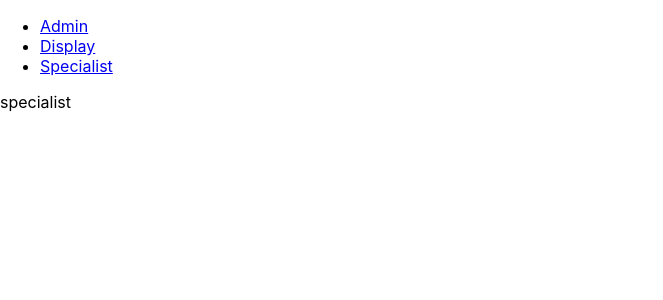
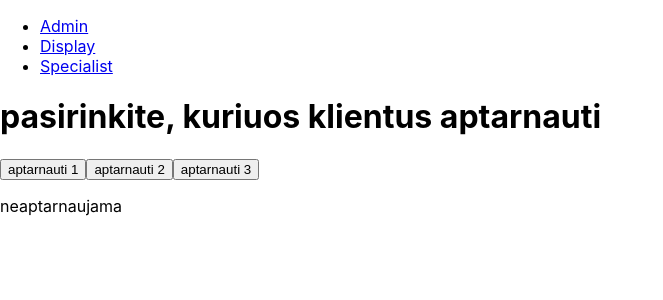
Before and after one commit to slawcka/Nfq2019, a React (Create React App) app: page /specialist in a window 1280 px wide. Shown: the top 300 px of the page, without its empty margins (0-663 px from the left). Built offline with nearby package versions, Linux system fonts and the light colour scheme.

Commit message:
add: specialist page

```diff
--- a/public/klientai.json
+++ b/public/klientai.json
@@ -3,31 +3,32 @@
         "spec1":
         [
             {
-                "vardas":"Vytas",
-                "pavarde":"Gedmindaudas"
+                "name":"Vytas",
+                "surname":"Gedmindaudas",
+                "number":101
             },
             {
-                "vardas":"Gytis",
-                "pavarde":"Asijus"
+                "name":"Gytis",
+                "surname":"Asijus",
+                "number":102
             },
             {
-                "vardas":"Vytas",
-                "pavarde":"Gerijus"
+                "name":"Vytas",
+                "surname":"Gerijus",
+                "number":103
             }
         ],
         "spec2":
         [
             {
-                "vardas":"Kestas",
-                "pavarde":"Ponas"
+                "name":"Kestas",
+                "surname":"Ponas",
+                "number":201
             },
             {
-                "vardas":"Jonas",
-                "pavarde":"Kanas"
-            },
-            {
-                "vardas":"Fonas",
-                "pavarde":"Vonus"
+                "name":"Jonas",
+                "surname":"Kanas",
+                "number":202
             }
 
         ]
@@ -35,16 +36,19 @@
         "spec3":
         [
             {
-                "vardas":"Gena",
-                "pavarde":"Metel"
+                "name":"Gena",
+                "surname":"Metel",
+                "number":301
             },
             {
-                "vardas":"Vycka",
-                "pavarde":"Butaut"
+                "name":"Vycka",
+                "surname":"Butaut",
+                "number":302
             },
             {
-                "vardas":"Voras",
-                "pavarde":"Buta"
+                "name":"Voras",
+                "surname":"Buta",
+                "number":303
             }
         ]
     }
--- a/src/App.js
+++ b/src/App.js
@@ -8,7 +8,8 @@ import Display from './components/Display';
 class App extends Component {
   state = {
     data: {},
-    loading: true
+    loading: true,
+    activeSpec:''
   }
 
   componentDidMount() {
@@ -31,7 +32,7 @@ class App extends Component {
   addClient = (e) => {
 
     let spec, data, object, Client, newClient, lastNumber, newNumber;
-    spec = e.target.dataset["specialistas"];
+    spec = e.target.dataset["specialist"];
     data = { ...this.state.data }
     object = data[0][spec]
     lastNumber = object.length
@@ -42,10 +43,10 @@ class App extends Component {
         newNumber = lastNumber;
         break;
       case "spec2":
-        newNumber = lastNumber + 100;
+        newNumber = lastNumber + 200;
         break;
       case "spec3":
-        newNumber = lastNumber + 200;
+        newNumber = lastNumber + 300;
     }
     console.log('lastNumber: ', lastNumber);
 
@@ -62,6 +63,22 @@ class App extends Component {
     console.log('specialist: ', newClient);
 
   }
+
+  deleteClient=()=>{
+
+    const data = { ...this.state.data };
+    const client=this.state.activeSpec
+    data[0][client].shift()
+    this.setState({data})
+
+
+  }
+  changeSpecialist=(e)=>{
+    const activeSpec = e.target.dataset["specialist"];
+    console.log('activeSpecialist: ', activeSpec);
+    this.setState({activeSpec})
+
+}
   render() {
 
     const state = this.state
@@ -86,7 +103,7 @@ class App extends Component {
 
       <Route exact path="/" component={()=> <Admin toLocalStorage={this.saveToLocalStorage} addClient={this.addClient} />} />
         <Route path="/display" component={Display} />
-        <Route path="/specialist" component={Specialist} />
+        <Route path="/specialist" component={()=> <Specialist changeSpec={this.changeSpecialist} deleteClient={this.deleteClient} state={this.state} />} />
         </div>
 
         </Router>
--- a/src/components/Admin.jsx
+++ b/src/components/Admin.jsx
@@ -4,9 +4,9 @@ const Admin = (props) => {
     return (
         <div>
             <h1>registruotis pas speca</h1>
-            <button onClick={props.addClient} data-specialistas="spec1">spec1</button>
-            <button onClick={props.addClient} data-specialistas="spec2">spec2</button>
-            <button onClick={props.addClient} data-specialistas="spec3">spec3</button>
+            <button onClick={props.addClient} data-specialist="spec1">spec1</button>
+            <button onClick={props.addClient} data-specialist="spec2">spec2</button>
+            <button onClick={props.addClient} data-specialist="spec3">spec3</button>
             <button onClick={props.toLocalStorage}>išsaugoti duomenis</button>
         </div>
     );
--- a/src/components/Specialist.jsx
+++ b/src/components/Specialist.jsx
@@ -1,9 +1,31 @@
-import React from 'react';
+import React from "react";
 
-const Specialist = () => {
+const Specialist = (props) => {
+
+    const { state, changeSpec, deleteClient } = props
+    let currentClientNumber, currentQueue
+    const showClient = (e) => {
+
+        if (state.data[0][state.activeSpec].length === 0) {
+            currentClientNumber = 0
+        } else {
+            currentClientNumber = state.data[0][state.activeSpec][0].number
+        }
+
+        currentQueue = state.data[0][state.activeSpec].length
+        return <div>
+            <h2>siuo metu aptarnaujamas: {state.activeSpec}</h2>
+            <p>aptarnaujamas numeris: {currentClientNumber}</p>
+            {(currentQueue < 1) ? <p>no clients in the queue</p> : <button onClick={deleteClient}>aptarnauta</button>}
+        </div>
+    }
     return (
         <div>
-            specialist
+            <h1>pasirinkite, kuriuos klientus aptarnauti</h1>
+            <button onClick={changeSpec} data-specialist="spec1">aptarnauti 1</button>
+            <button onClick={changeSpec} data-specialist="spec2">aptarnauti 2</button>
+            <button onClick={changeSpec} data-specialist="spec3">aptarnauti 3</button>
+            {(state.activeSpec === '') ? <p>neaptarnaujama</p> : showClient()}
         </div>
     );
 };
```
Also changed, not shown: src/assets/klientai.json (+24 -24 lines).
